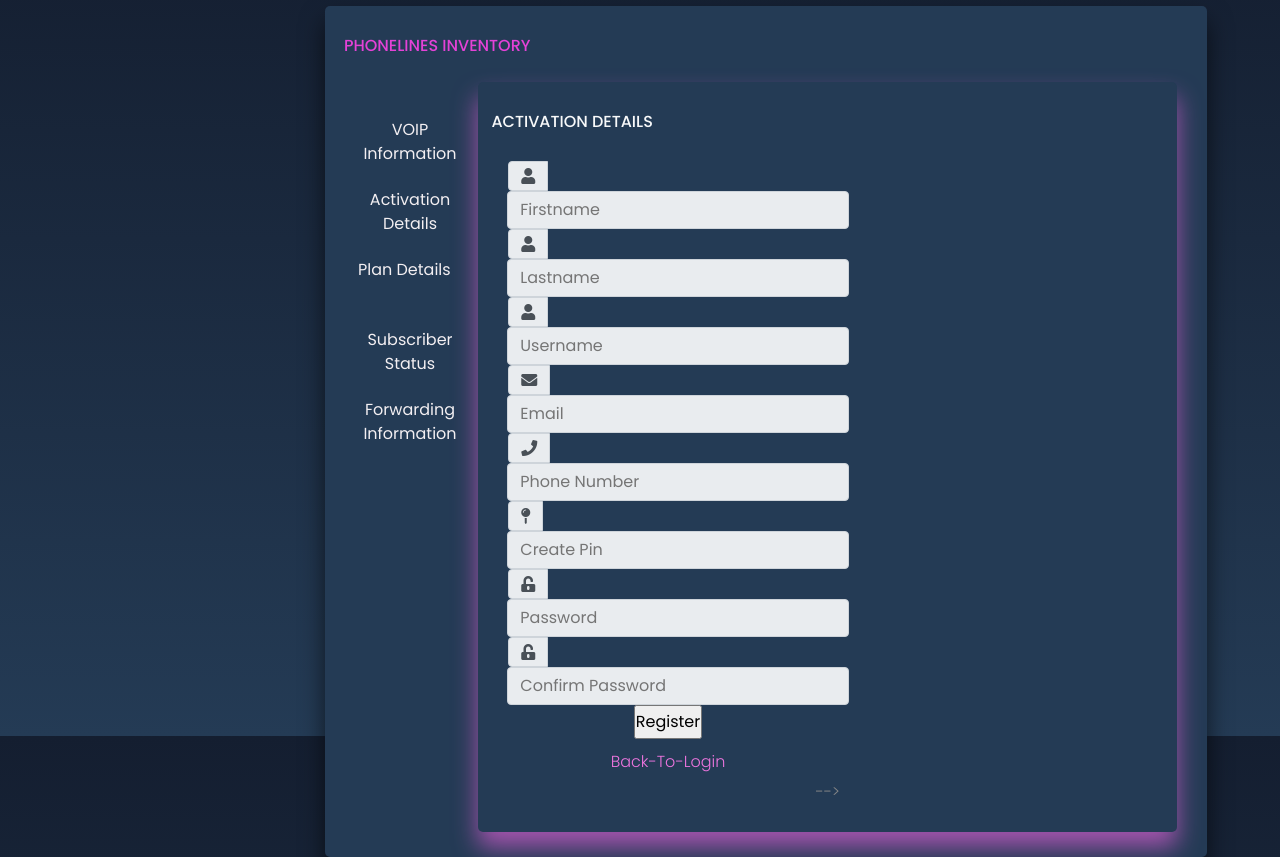
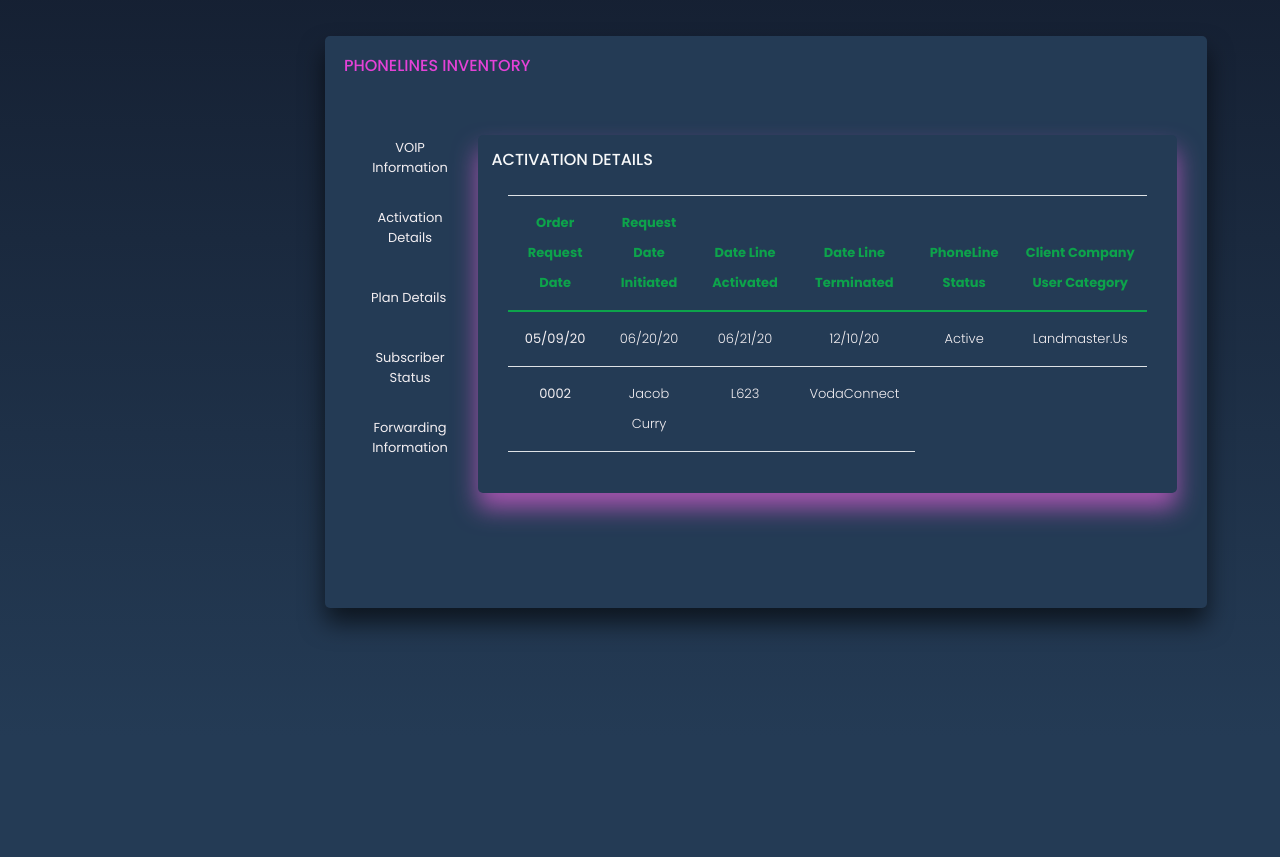
Before and after one commit to Garylabong/django-allauth-Gary-VodaConnect, a Django app: page /activation/details/ in a window 1280 px wide. Shown: the part 64-921 px from the top of the page. After the commit the page ends 699 px from the top, so only its background shows below. Run offline with Django 3.2, Linux system fonts and the light colour scheme; some libraries are stand-ins or nearby versions.

Commit message:
Updated Templates

```diff
--- a/SubscribersInventory/urls.py
+++ b/SubscribersInventory/urls.py
@@ -11,4 +11,5 @@ urlpatterns = [
     path("plan/details/", PlanDetailsView.as_view(), name='plan_details'),
     path("subscribers/status/", SubscribersStatusView.as_view(), name='subs_status'),
     path("forwarding/information/", ForwardingInfoView.as_view(), name='forward_info'),
+    path("profile/", ProfileView.as_view(), name="profile"),
 ]
--- a/SubscribersInventory/views.py
+++ b/SubscribersInventory/views.py
@@ -34,3 +34,7 @@ class SubscribersStatusView(View):
 class ForwardingInfoView(View):
     def get(self, request):
         return render(request, "VOIPLine/forwarding_info.html")
+
+class ProfileView(View):
+    def get(self, request):
+        return render(request, "VOIPLine/profile.html")
--- a/static/subsInventory/css/style.css
+++ b/static/subsInventory/css/style.css
@@ -36,7 +36,7 @@ img { max-width: 100%; }
 	}  */
 
 /***navbar***/
-
+@import url('https://fonts.googleapis.com/css2?family=Poppins:wght@200;300;400;500;600;700&display=swap');
 .navbar button[data-toggle="dropdown"] {
 	color: #eee;
 	width: 1px;
--- a/templates/VOIPLine/activation_details.html
+++ b/templates/VOIPLine/activation_details.html
@@ -3,6 +3,7 @@
 
 
 {% block content %}
+<br>
 <style>
 @import url('https://fonts.googleapis.com/css2?family=Poppins:wght@200;300;400;500;600;700&display=swap');
 *{
@@ -36,7 +37,7 @@ body{
   border-radius: 5px;
   box-shadow: 0 15px 25px rgba(248, 100, 231, 0.6);
   margin-left: 30%;
-  margin-top: -88%;
+  margin-top: -80%;
   transition: 10s;
   transition-delay: 10s;
 }
@@ -46,12 +47,15 @@ body{
   font-weight: 500;
   margin-left: -80%;
   color: #e442d7;
+  margin-top: -10px;
 }
 
 .container .title1{
   font-size: 16px;
   font-weight: 500;
   margin-left: -80%;
+  margin-top: -15px;
+  margin-bottom: 20px;
 }
 
 a.btn-customized1{
@@ -64,6 +68,7 @@ a.btn-customized1{
     display: flex;
     padding-top: 8px;
     width: 130px;
+    font-size: small;
 }
 
 a.btn-customized1:hover{
@@ -80,6 +85,64 @@ a.btn-customized1:valid {
       color: #f3eff2;
     }
 
+    a.btn-customized2{
+    top: 0px;
+    margin-top: 15px;
+    color: #f3eff2;
+    height: 55px;
+    margin-left: -10px;
+    display: flex;
+    padding-top: 18px;
+    width: 130px;
+    font-size: small;
+    padding-left: 25px;
+}
+
+a.btn-customized2:hover{
+    background: #e442d7;
+    color: #f3eff2;
+}
+
+a.btn-customized2:focus{
+    background-color: #b84faf;
+    color: #f3eff2;
+}
+a.btn-customized2:valid {
+      background-color: #b84faf;
+      color: #f3eff2;
+    }
+
+    form .table{
+    color: #f3eff2;
+    font-size: small;
+}
+
+.table{
+    width: 200%;
+}
+
+.table tbody th{
+    font-weight: normal;
+}
+
+.table a[data-toggle="dropdown"] {
+	color: #eee;
+	width: 1px;
+	height: 2px;
+	margin-top: -15px;
+	margin-right: 5px;
+	box-shadow: none;
+}
+
+.custom-select{
+    font-size: small;
+    margin-left: 133%;
+    margin-bottom: -93%;
+}
+
+.table thead th{
+  color: #0da34b;
+}
 
 </style>
 
@@ -88,60 +151,48 @@ a.btn-customized1:valid {
     <div class="content">
         <a class="mt-5 btn btn-customized1" href="{% url 'subs_Inv:voip_info' %}">VOIP Information</a>
         <a class="btn btn-customized1" href="{% url 'subs_Inv:activation_details' %}">Activation Details</a>
-        <a class="btn btn-customized1" href="{% url 'subs_Inv:plan_details' %}">Plan Details</a>
+        <a class="btn btn-customized2" href="{% url 'subs_Inv:plan_details' %}">Plan Details</a>
         <a class="btn btn-customized1" href="{% url 'subs_Inv:subs_status' %}">Subscriber Status</a>
         <a class="btn btn-customized1" href="{% url 'subs_Inv:forward_info' %}">Forwarding Information</a>
         <div class="container1">
                  <div class="title1 text-light text-center">ACTIVATION DETAILS</div>
                 <div class="content">
                   <form action="#">
-                    <div class="user-details mt-4">
-                      <div class="input-group">
-                        <span class="input-group-text"><i class="fas fa-user"></i></span>
-                        <i><input class="input-group-text" style="text-align: left;" type="text" placeholder="Firstname" required></i>
-                      </div>
-                      <div class="input-group">
-                        <span class="input-group-text"><i class="fas fa-user"></i></span>
-                        <i><input class="input-group-text" style="text-align: left;" type="text" placeholder="Lastname" required></i>
-                      </div>
-                      <div class="input-group">
-                        <span class="input-group-text"><i class="fas fa-user"></i></span>
-                        <i><input class="input-group-text" style="text-align: left;" type="text" placeholder="Username" required></i>
-                      </div>
-                      <div class="input-group">
-                        <span class="input-group-text"><i class="fas fa-envelope"></i></span>
-                        <i><input class="input-group-text" style="text-align: left;" type="text" placeholder="Email" required></i>
-                      </div>
-                      <div class="input-group">
-                        <span class="input-group-text"><i class="fas fa-phone"></i></span>
-                        <i><input class="input-group-text" style="text-align: left;" type="number" placeholder="Phone Number" required></i>
-                      </div>
-                      <div class="input-group">
-                        <span class="input-group-text"><i class="fas fa-map-pin"></i></span>
-                        <i><input class="input-group-text" style="text-align: left;" type="number" placeholder="Create Pin" required></i>
-                      </div>
-                    <div class="input-group">
-                      <span class="input-group-text"><i class="fas fa-unlock-alt"></i></span>
-                      <i><input class="input-group-text" style="text-align: left;" type="text" placeholder="Password" required></i>
-                      </div>
-                      <div class="input-group">
-                        <span class="input-group-text"><i class="fas fa-unlock-alt"></i></span>
-                      <i><input class="input-group-text" style="text-align: left;" type="text" placeholder="Confirm Password" required></i>
-                      </div>
+                    <table class="table">
+                        <thead>
+                          <tr>
+                            <th scope="col">Order Request Date</th>
+                            <th scope="col">Request Date Initiated</th>
+                            <th scope="col">Date Line Activated</th>
+                            <th scope="col">Date Line Terminated</th>
+                            <th scope="col">PhoneLine Status</th>
+                            <th scope="col">Client Company User Category</th>
+                          </tr>
+                        </thead>
+                        <tbody>
+                          <tr>
+                            <th scope="row">05/09/20</th>
+                            <td>06/20/20</td>
+                            <td>06/21/20</td>
+                            <td>12/10/20</td>
+                            <td>Active</td>
+                            <td>Landmaster.Us</td>
+                          </tr>
+                          <tr>
+                            <th scope="row">0002</th>
+                            <td>Jacob Curry</td>
+                            <td>L623</td>
+                            <td>VodaConnect</td>
+                          </tr>
 
-                    </div>
-                    <div class="button text-center">
-                      <input type="submit" value="Register">
-                      <div class="link mt-2">
-                      <a style="text-decoration: none; color:  #ec75de;" href="#">Back-To-Login</a>
-                    </div>
-                    </div>
 
+                        </tbody>
+                      </table>
                   </form>
-                </div> -->
+                </div>
               </div>
         </div>
-
+        <br><br><br>
           </div>
 
         </div>
@@ -152,3 +203,12 @@ a.btn-customized1:valid {
 
 
 {% endblock %}
+
+<!-- <select class="custom-select"
+                            style="width:80px;">
+                            <option class="hidden" style="font-size: small;" selected disabled>Status</option>
+                            <option>Active</option>
+                            <option>Inactive</option>
+                            <option>Cancelled</option>
+                            <option>Pending</option>
+                                </select> -->
--- a/templates/VOIPLine/base.html
+++ b/templates/VOIPLine/base.html
@@ -41,7 +41,7 @@
                         aria-haspopup="true" aria-expanded="true">
                     </button>
                     <div class="dropdown-menu mt-2" aria-labelledby="dropdownMenuButton">
-                        <a class="dropdown-item" href="#">Profile</a>
+                        <a class="dropdown-item" href="{% url 'subs_Inv:profile' %}">Profile</a>
                         <a class="dropdown-item" aria-hidden="true" href="{% url 'account_logout' %}">Log Out</a>
                     </div>
                 </div>
@@ -185,11 +185,12 @@
 
             <!-- Content -->
             <div class="global-container">
+                <br><br>
                 <div class="content">
 
                     <!-- open sidebar menu -->
 
-                    <br><br>
+
                     <a class="btn btn-sm btn-customized open-menu mt-2" href="#" role="button">
                         <i style="float: left;" class="fas fa-align-justify"></i> <span></span>
                     </a>
@@ -220,7 +221,9 @@
     <div class="global-container">
         <div class="justify-content-center">
             {% block content %}
+
             {% endblock %}
+            <br><br>
         </div>
     </div>
 
```
Also changed, not shown: templates/VOIPLine/Voip_info.html (+54 -54 lines), templates/VOIPLine/forwarding_info.html (+30 -1 lines), templates/VOIPLine/plan_details.html (+34 -3 lines), templates/VOIPLine/profile.html (added, +207 -0 lines), templates/VOIPLine/subs_inventory.html (+31 -2 lines), templates/VOIPLine/subs_status.html (+34 -5 lines).
